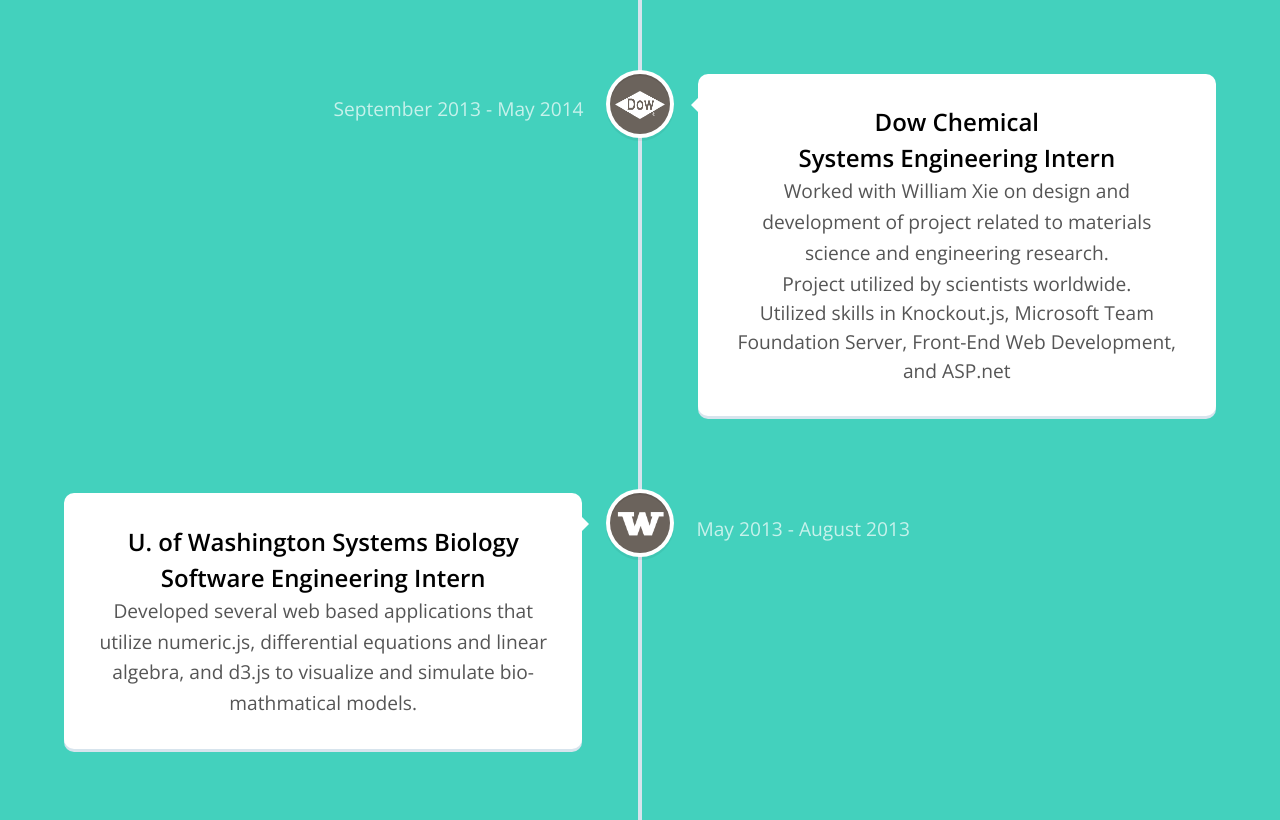
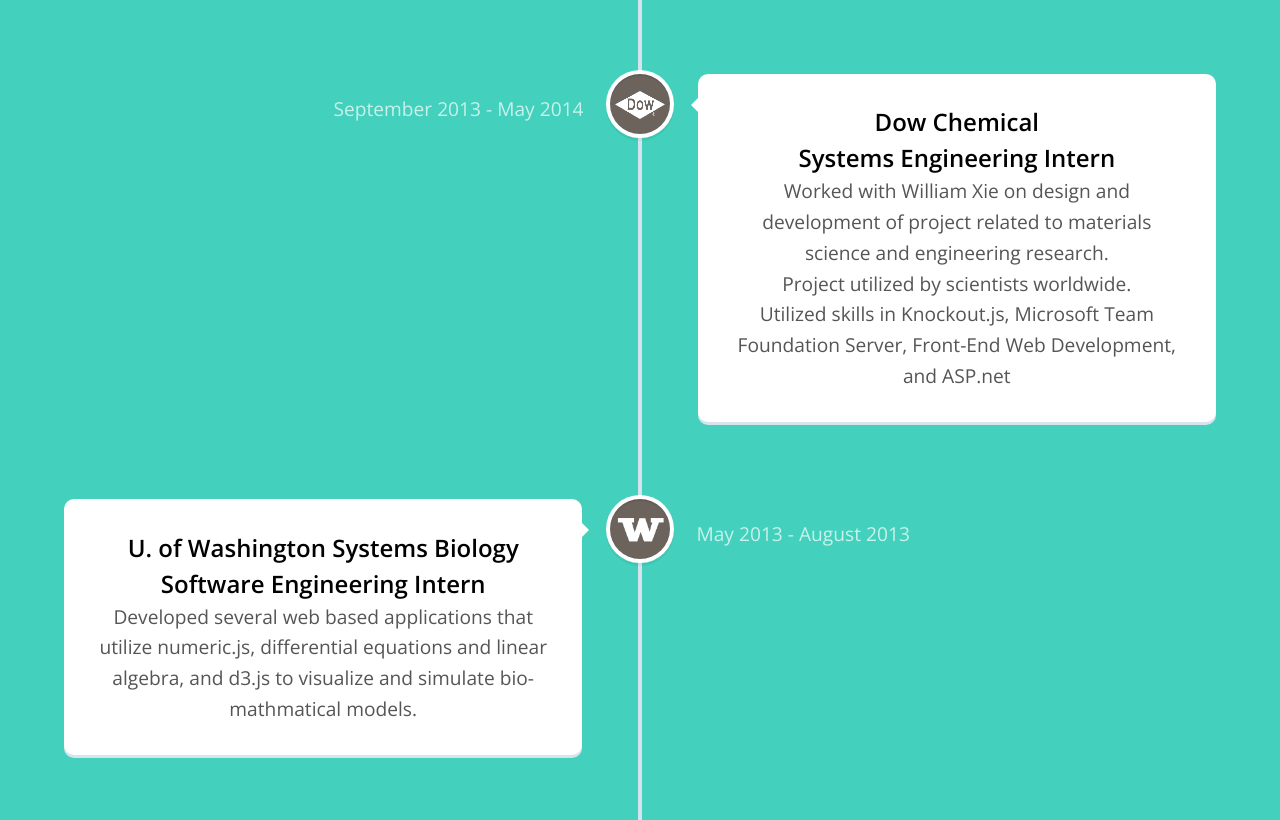
Before and after one commit to chrischris292/chrischris292.github.io, a plain HTML site: page index.html in a window 1280 px wide. Shown: the part 1770-2590 px from the top of the page. Drawn offline with nearby package versions, Linux system fonts and the light colour scheme; some packages are replaced by stand-ins of ours; a script that the page names is missing.

Commit message:
fgdsgfdsfg

```diff
--- a/index.html
+++ b/index.html
@@ -75,9 +75,7 @@
         <h2>Dow Chemical <br/>Systems Engineering Intern</h2>
         <p>Worked with William Xie on design and development of project related to materials science and engineering research.<br/>
            Project utilized by scientists worldwide.
-         </p>Utilized skills in Knockout.js, Microsoft Team Foundation Server, Front-End Web Development, and ASP.net
-         <p>
-         </p>
+         </p><p>Utilized skills in Knockout.js, Microsoft Team Foundation Server, Front-End Web Development, and ASP.net</p>
         <span class="cd-date">September 2013 - May 2014</span>
       </div> <!-- cd-timeline-content -->
     </div> <!-- cd-timeline-block -->
```
